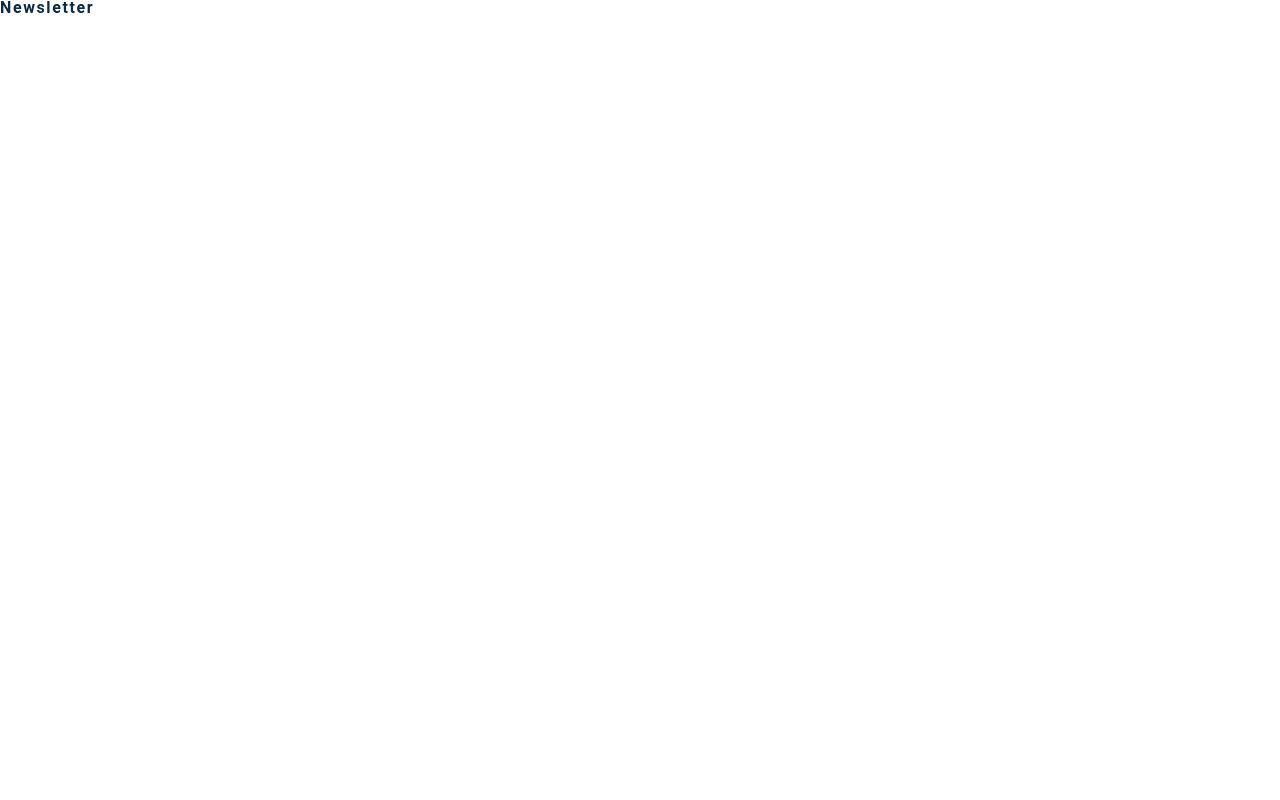
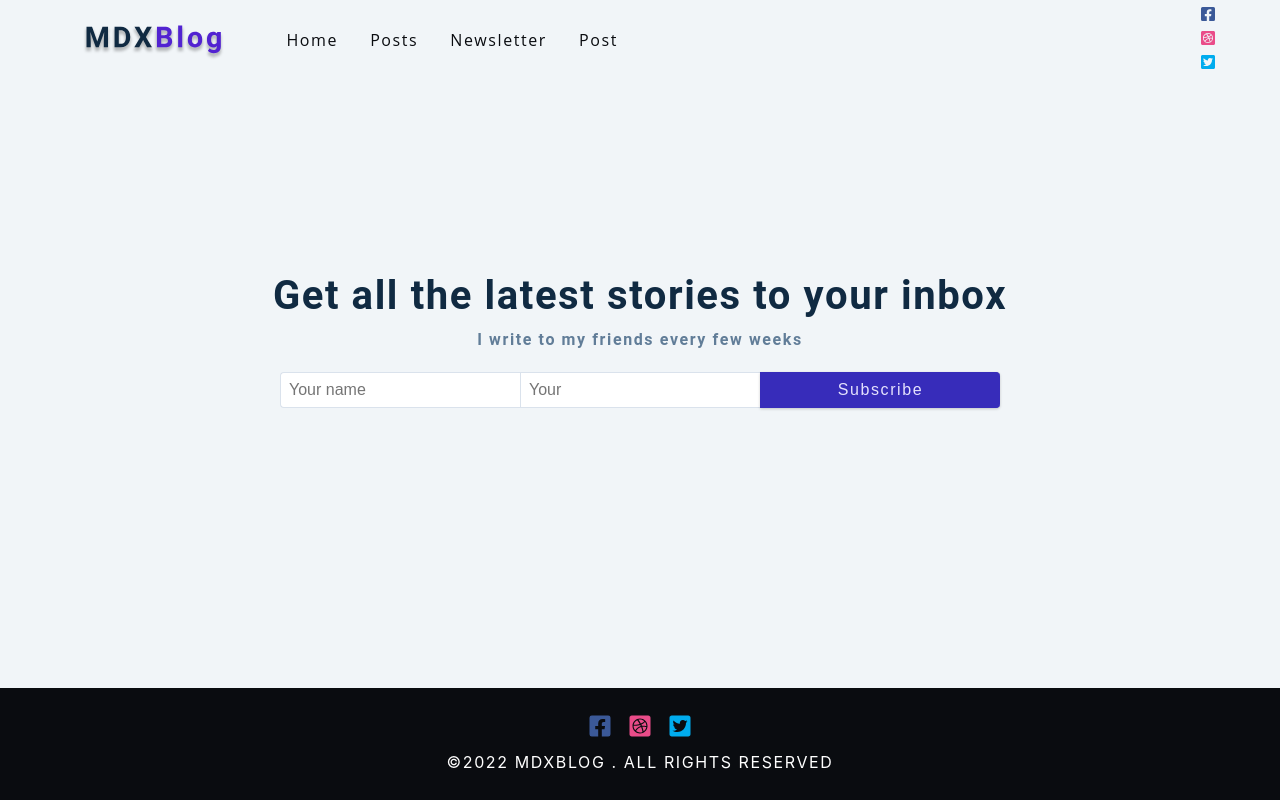
Before and after one commit to neuroloops/gatsby-v3--mdx-blog, a Gatsby site: page /newsletter in a window 1280 px wide. Built offline with nearby package versions, Linux system fonts and the light colour scheme; Gatsby itself is replaced by a stand-in of ours.

Commit message:
Feat: renamed to jsx for prettier

```diff
--- a/src/components/Footer.js
+++ /dev/null
@@ -1,14 +0,0 @@
-import React from 'react'
-import SocialLinks from '../constants/socialLinks'
-const Footer = () => {
-  return <footer className="footer">
-    <div>
-      <SocialLinks styleClass="footer-icons" />
-      <p>
-        &copy;{new Date().getFullYear()} MDXBlog . all Rights reserved
-      </p>
-    </div>
-  </footer>
-}
-
-export default Footer
--- /dev/null
+++ b/src/components/Footer.jsx
@@ -0,0 +1,14 @@
+import React from 'react'
+import SocialLinks from '../constants/socialLinks'
+const Footer = () => {
+  return (
+    <footer className="footer">
+      <div>
+        <SocialLinks styleClass="footer-icons" />
+        <p>&copy;{new Date().getFullYear()} MDXBlog . all Rights reserved</p>
+      </div>
+    </footer>
+  )
+}
+
+export default Footer
--- a/src/components/Posts/Post.js
+++ b/src/components/Posts/Post.jsx
@@ -6,10 +6,7 @@ import { Link } from 'gatsby'
 import styled from 'styled-components'
 
 const Post = () => {
-
-  return (
-    <h4>single post</h4>
-  )
+  return <h4>single post</h4>
 }
 
 const Wrapper = styled.article`
--- a/src/components/Posts/index.js
+++ b/src/components/Posts/index.jsx
@@ -2,9 +2,7 @@ import React from 'react'
 import Post from './Post'
 import Banner from '../Banner'
 const Posts = ({ posts, title }) => {
-  return (
-    <h4>posts component</h4>
-  )
+  return <h4>posts component</h4>
 }
 
 export default Posts
--- a/src/components/Sidebar.js
+++ b/src/components/Sidebar.jsx
@@ -1,11 +1,11 @@
 import React from 'react'
 import Links from '../constants/links'
-import Categories from '../components/Categories'
+import Categories from './Categories'
 import { IoMdClose } from 'react-icons/io'
 
 const Sidebar = ({ isOpen, toggle }) => {
   return (
-    <aside className={`sidebar ${isOpen ? "showSidebar" : ''}`}>
+    <aside className={`sidebar ${isOpen ? 'showSidebar' : ''}`}>
       <button className="close-btn" onClick={toggle}>
         <IoMdClose />
       </button>
--- a/src/pages/newsletter.js
+++ /dev/null
@@ -1,9 +0,0 @@
-import React from 'react'
-import Layout from '../components/Layout'
-const NewsLetter = () => {
-  return (
-    <h4>newsletter</h4>
-  )
-}
-
-export default NewsLetter
--- /dev/null
+++ b/src/pages/newsletter.jsx
@@ -0,0 +1,33 @@
+import React from 'react'
+import Layout from '../components/Layout'
+const NewsLetter = () => {
+  return (
+    <Layout>
+      <section className="newsletter-page">
+        <div className="page-center">
+          <h2>Get all the latest stories to your inbox</h2>
+          <h4>I write to my friends every few weeks</h4>
+          <form className="contact-form">
+            <input
+              type="text"
+              name="name"
+              placeholder="Your name"
+              className="form-control"
+            />
+            <input
+              type="email"
+              name="email"
+              placeholder="Your "
+              className="form-control"
+            />
+            <button type="submit" className="btn form-control submit-btn">
+              subscribe
+            </button>
+          </form>
+        </div>
+      </section>
+    </Layout>
+  )
+}
+
+export default NewsLetter
--- a/src/pages/posts.js
+++ b/src/pages/posts.jsx
@@ -4,9 +4,7 @@ import Hero from '../components/Hero'
 import { graphql } from 'gatsby'
 import Posts from '../components/Posts'
 const PostsPage = () => {
-return <h4>posts page</h4>
+  return <h4>posts page</h4>
 }
 
-
-
 export default PostsPage
--- a/src/pages/success.js
+++ b/src/pages/success.jsx
@@ -2,9 +2,7 @@ import React from 'react'
 import Layout from '../components/Layout'
 import { Link } from 'gatsby'
 const Success = () => {
-  return (
-    <h4>success page</h4>
-  )
+  return <h4>success page</h4>
 }
 
 export default Success
```
Also changed, not shown: src/pages/404.js (deleted, +0 -7 lines), src/pages/404.jsx (added, +19 -0 lines), src/pages/index.jsx (renamed from src/pages/index.js, +5 -3 lines), src/components/Categories.jsx (renamed from src/components/Categories.js), src/components/Hero.jsx (renamed from src/components/Hero.js), src/components/Layout.jsx (renamed from src/components/Layout.js), src/components/Navbar.jsx (renamed from src/components/Navbar.js).
